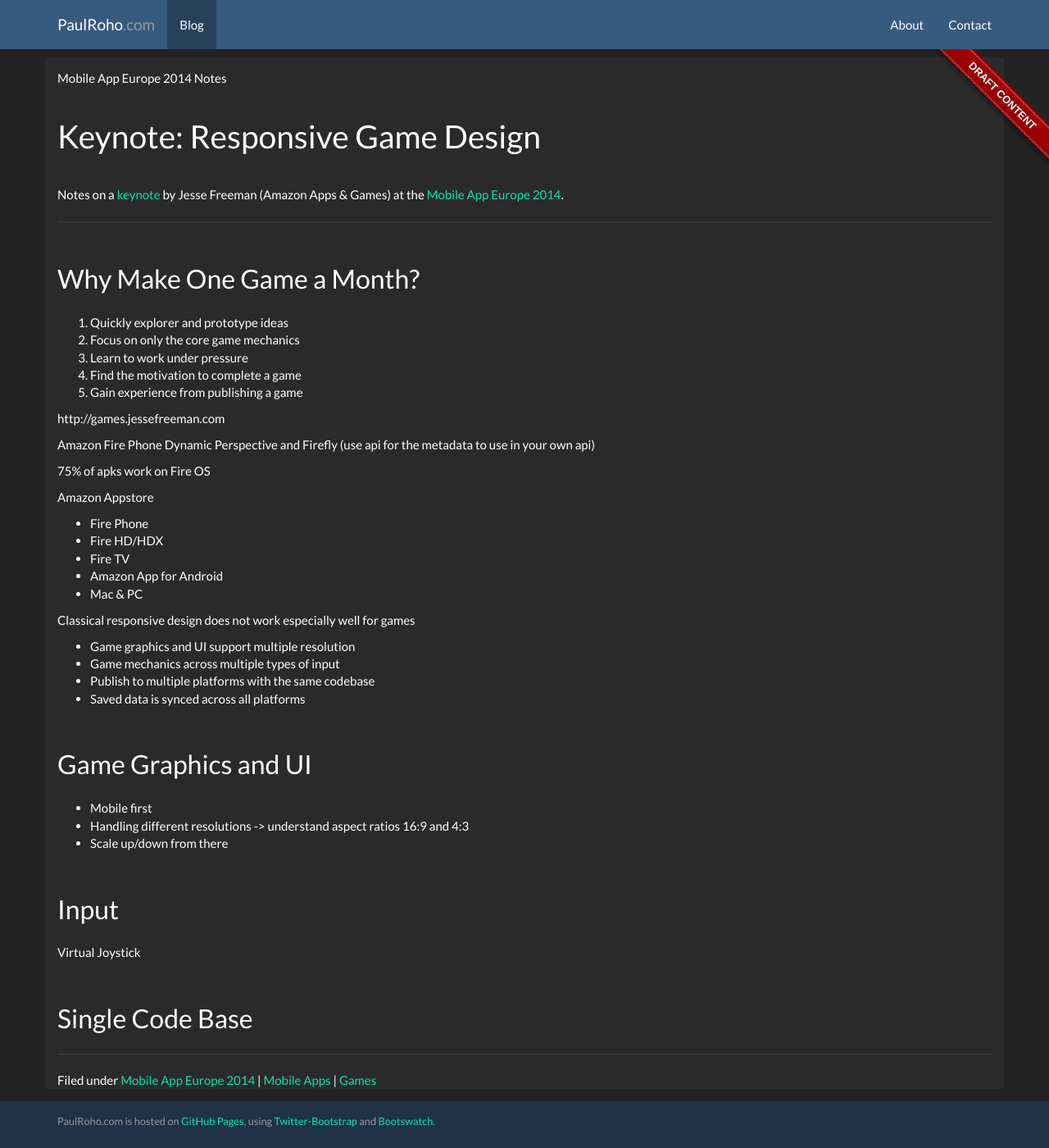
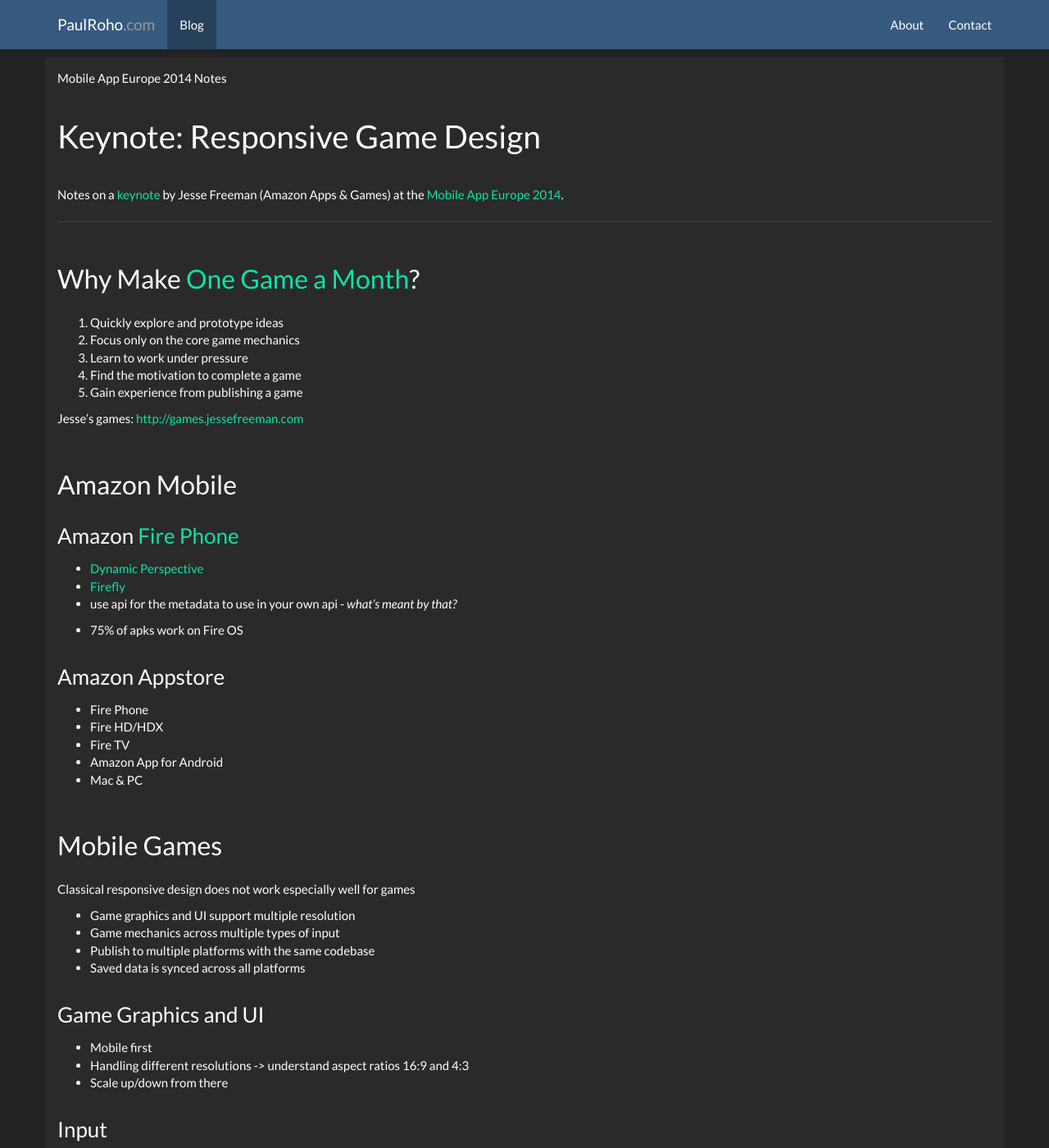
Before and after one commit to paulroho/paulroho.github.io, a Jekyll site: the page built from _posts/2014-09-30-Responsive-Game-Design.md, in a window 1280 px wide and 1400 px high. Shown: the whole window at 82% size. Built offline with Jekyll 4.4.1, drawn with Linux system fonts in a browser that asks for light colours; nearby versions of some CDN libraries.

Commit message:
MAE2014: Responsive Game Design (Jesse Freeman) publish

```diff
--- a/_posts/2014-09-30-Responsive-Game-Design.md
+++ b/_posts/2014-09-30-Responsive-Game-Design.md
@@ -14,27 +14,32 @@
 
 ---
 
-##Why Make One Game a Month?
-1. Quickly explorer and prototype ideas
-2. Focus on only the core game mechanics
+##Why Make [One Game a Month](http://www.onegameamonth.com/)?
+1. Quickly explore and prototype ideas
+2. Focus only on the core game mechanics
 3. Learn to work under pressure
 4. Find the motivation to complete a game
 5. Gain experience from publishing a game
 
-http://games.jessefreeman.com
+Jesse's games: [http://games.jessefreeman.com](http://games.jessefreeman.com)
 
-Amazon Fire Phone
-Dynamic Perspective and Firefly (use api for the metadata to use in your own api)
+##Amazon Mobile
+###Amazon [Fire Phone](http://www.amazon.com/Fire_Phone_13MP-Camera_32GB/dp/B00EOE0WKQ)
 
-75% of apks work on Fire OS
+* [Dynamic Perspective](https://www.youtube.com/watch?v=yTApE-3vqHo)
+* [Firefly](https://developer.amazon.com/public/solutions/devices/fire-phone/docs/understanding-firefly)
+* use api for the metadata to use in your own api - *what's meant by that?*
 
-Amazon Appstore
+* 75% of apks work on Fire OS
+
+###Amazon Appstore
 * Fire Phone
 * Fire HD/HDX
 * Fire TV
 * Amazon App for Android
 * Mac & PC
 
+## Mobile Games
 Classical responsive design does not work especially well for games
 
 * Game graphics and UI support multiple resolution
@@ -42,13 +47,13 @@
 * Publish to multiple platforms with the same codebase
 * Saved data is synced across all platforms
 
-##Game Graphics and UI
+###Game Graphics and UI
 * Mobile first
 * Handling different resolutions -> understand aspect ratios 16:9 and 4:3
 * Scale up/down from there
 
-##Input
+###Input
 
 Virtual Joystick
 
-##Single Code Base
+###Single Code Base
```
Also changed, not shown: other parts of _posts/2014-09-30-Responsive-Game-Design.md (+1 -1 lines).
